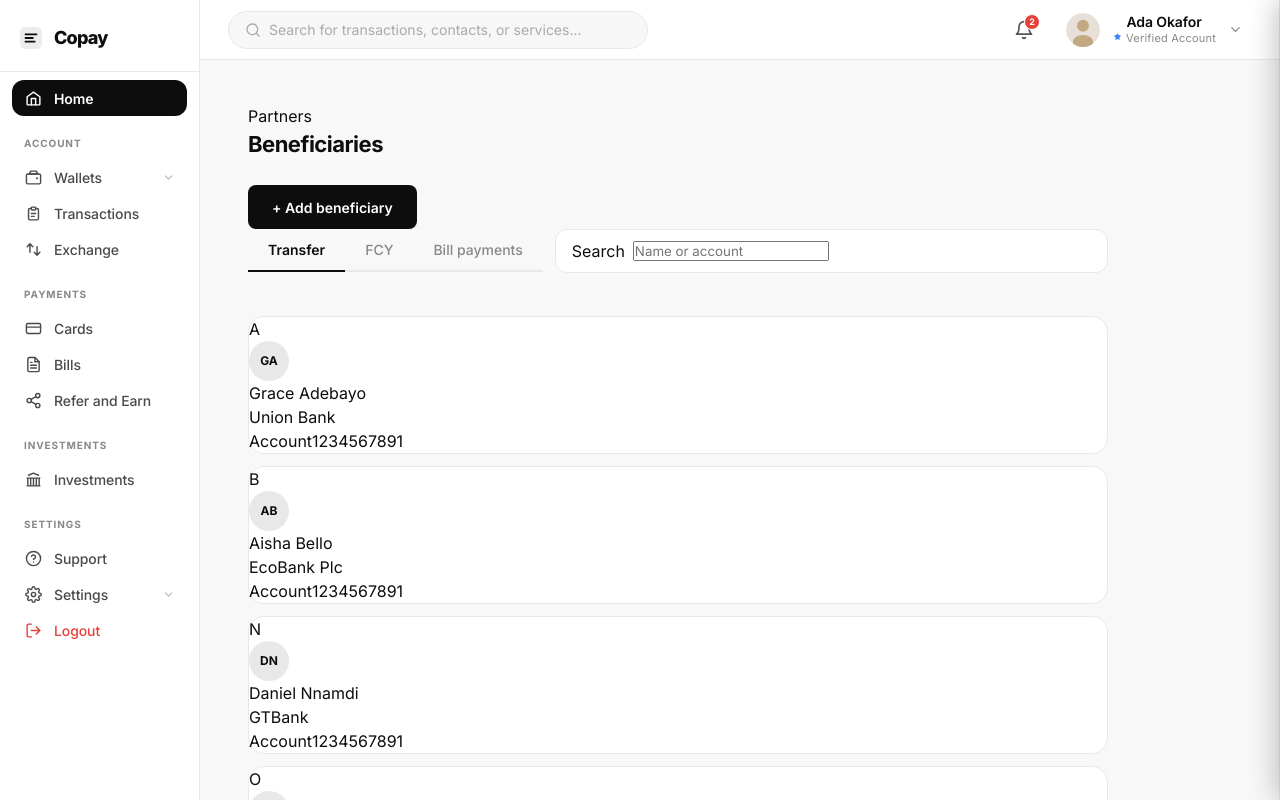
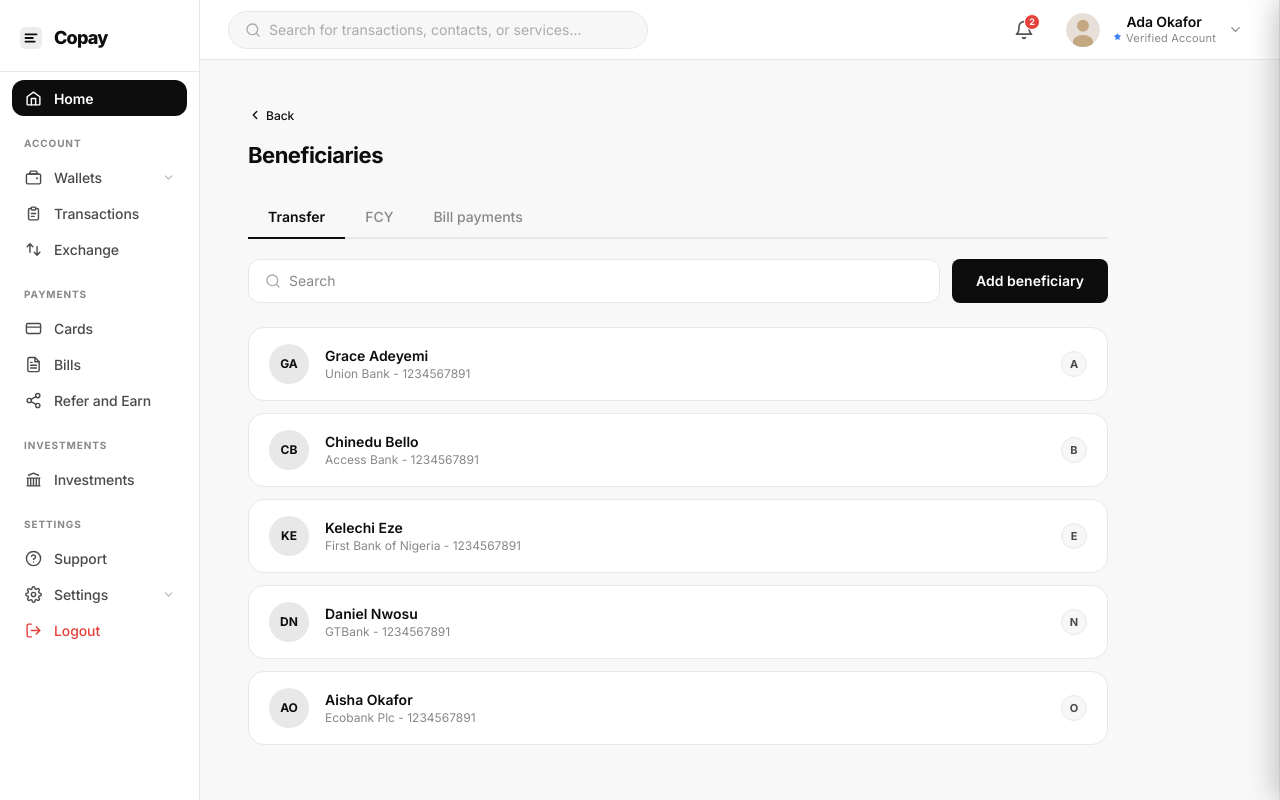
Before and after one commit to davidakpele/copay, a React (Vite) app: page /beneficiaries in a window 1280 px wide. Shown: the top 800 px of the page. Built offline with nearby package versions, Linux system fonts and the light colour scheme.

Commit message:
Revert BeneficiaryPage to its original layout and only update the beneficiary names and account numbers to the requested values without altering the existing page styling.

```diff
--- a/src/pages/BeneficiaryPage.tsx
+++ b/src/pages/BeneficiaryPage.tsx
@@ -14,231 +14,375 @@ export interface Beneficiary {
   tab: Tab;
 }
 
-/* ─── Shared data (exported for transfer page) ─────────────────── */
+/* ─── Shared data (exported for transfer page) ───────────────────── */
 export const BANKS = [
-  { code: 'ECO', label: 'ECOB - Ecobank Plc' },
+  { code: 'ECO', label: 'ECO - Ecobank Plc' },
   { code: 'ACC', label: 'ACC - Access Bank' },
   { code: 'UBN', label: 'UBN - Union Bank' },
   { code: 'FBN', label: 'FBN - First Bank of Nigeria' },
-  { code: 'GTB', label: 'GTB - Guaranty Trust Bank' },
+  { code: 'GTB', label: 'GTB - GTBank' },
   { code: 'ZEN', label: 'ZEN - Zenith Bank' },
   { code: 'UBA', label: 'UBA - United Bank for Africa' },
   { code: 'STB', label: 'STB - Stanbic IBTC Bank' },
 ];
 
 export let beneficiaries: Beneficiary[] = [
-  { id: '1', name: 'Aisha Bello', bank: 'EcoBank Plc', bankCode: 'ECO', account: '1234567891', tab: 'Transfer' },
-  { id: '2', name: 'Chinedu Okafor', bank: 'Access Bank', bankCode: 'ACC', account: '1234567891', tab: 'Transfer' },
-  { id: '3', name: 'Grace Adebayo', bank: 'Union Bank', bankCode: 'UBN', account: '1234567891', tab: 'Transfer' },
-  { id: '4', name: 'Kelechi Okafor', bank: 'First Bank of Nigeria', bankCode: 'FBN', account: '1234567891', tab: 'Transfer' },
-  { id: '5', name: 'Daniel Nnamdi', bank: 'GTBank', bankCode: 'GTB', account: '1234567891', tab: 'Transfer' },
-  { id: '6', name: 'Sarah Eze', bank: 'Zenith Bank', bankCode: 'ZEN', account: '1234567891', tab: 'FCY' },
-  { id: '7', name: 'Musa Ibrahim', bank: 'UBA', bankCode: 'UBA', account: '1234567891', tab: 'Bill payments' },
-  { id: '8', name: 'Tosin Adeyemi', bank: 'Stanbic IBTC', bankCode: 'STB', account: '1234567891', tab: 'Bill payments' },
+  { id: '1', name: 'Aisha Okafor', bank: 'Ecobank Plc', bankCode: 'ECO', account: '1234567891', tab: 'Transfer' },
+  { id: '2', name: 'Chinedu Bello', bank: 'Access Bank', bankCode: 'ACC', account: '1234567891', tab: 'Transfer' },
+  { id: '3', name: 'Grace Adeyemi', bank: 'Union Bank', bankCode: 'UBN', account: '1234567891', tab: 'Transfer' },
+  { id: '4', name: 'Kelechi Eze', bank: 'First Bank of Nigeria', bankCode: 'FBN', account: '1234567891', tab: 'Transfer' },
+  { id: '5', name: 'Daniel Nwosu', bank: 'GTBank', bankCode: 'GTB', account: '1234567891', tab: 'Transfer' },
+  { id: '6', name: 'Sarah Ibrahim', bank: 'Zenith Bank', bankCode: 'ZEN', account: '1234567891', tab: 'FCY' },
+  { id: '7', name: 'Musa Adebayo', bank: 'DSTV', bankCode: 'DST', account: '1234567891', tab: 'Bill payments' },
+  { id: '8', name: 'Tosin Okafor', bank: 'IKEDC', bankCode: 'IKE', account: '1234567891', tab: 'Bill payments' },
 ];
 
 const TABS: Tab[] = ['Transfer', 'FCY', 'Bill payments'];
 
-/* ─── Helpers ───────────────────────────────────────────────────── */
+/* ─── Helpers ────────────────────────────────────────────────────── */
 export function initials(name: string) {
-  return name
-    .split(' ')
-    .slice(0, 2)
-    .map((word) => word[0]?.toUpperCase() ?? '')
-    .join('');
+  return name.split(' ').slice(0, 2).map((w) => w[0]?.toUpperCase() ?? '').join('');
 }
 
 function groupByLetter(list: Beneficiary[]) {
   const map: Record<string, Beneficiary[]> = {};
   for (const b of list) {
-    const letter = b.name.split(' ').at(1)?.[0]?.toUpperCase() ?? b.name[0]?.toUpperCase() ?? '#';
-    (map[letter] ??= []).push(b);
+    const letter = (b.name.split(' ')[1]?.[0] ?? b.name[0]).toUpperCase();
+    if (!map[letter]) map[letter] = [];
+    map[letter].push(b);
   }
   return Object.entries(map).sort(([a], [b]) => a.localeCompare(b));
+}
+
+/* ─── Avatar ─────────────────────────────────────────────────────── */
+function Avatar({ name }: { name: string }) {
+  return <div className="bnf-avatar" aria-hidden="true">{initials(name)}</div>;
+}
+
+/* ─── Delete Confirm Modal ──────────────────────────────────────── */
+function DeleteModal({
+  beneficiary,
+  onConfirm,
+  onCancel,
+}: {
+  beneficiary: Beneficiary;
+  onConfirm: () => void;
+  onCancel: () => void;
+}) {
+  return (
+    <div className="bnf-modal-backdrop" role="dialog" aria-modal="true" aria-label="Delete beneficiary">
+      <div className="bnf-modal">
+        <div className="bnf-modal__icon-wrap bnf-modal__icon-wrap--danger">
+          <svg width="28" height="28" viewBox="0 0 24 24" fill="none" aria-hidden="true">
+            <polyline points="3 6 5 6 21 6" stroke="#e5403a" strokeWidth="2" strokeLinecap="round" strokeLinejoin="round"/>
+            <path d="M19 6l-1 14a2 2 0 01-2 2H8a2 2 0 01-2-2L5 6" stroke="#e5403a" strokeWidth="2" strokeLinecap="round" strokeLinejoin="round"/>
+            <path d="M10 11v6M14 11v6" stroke="#e5403a" strokeWidth="2" strokeLinecap="round"/>
+            <path d="M9 6V4h6v2" stroke="#e5403a" strokeWidth="2" strokeLinecap="round" strokeLinejoin="round"/>
+          </svg>
+        </div>
+        <h2 className="bnf-modal__title">Delete Beneficiary</h2>
+        <p className="bnf-modal__body">
+          Are you sure you want to delete <strong>{beneficiary.name}</strong>?
+          This action cannot be undone.
+        </p>
+        <div className="bnf-modal__actions">
+          <button className="bnf-modal__btn bnf-modal__btn--ghost" type="button" onClick={onCancel}>
+            Cancel
+          </button>
+          <button className="bnf-modal__btn bnf-modal__btn--danger" type="button" onClick={onConfirm}>
+            Delete
+          </button>
+        </div>
+      </div>
+    </div>
+  );
+}
+
+/* ─── Edit Modal ─────────────────────────────────────────────────── */
+function EditModal({
+  beneficiary,
+  onSave,
+  onClose,
+}: {
+  beneficiary: Beneficiary;
+  onSave: (updated: Beneficiary) => void;
+  onClose: () => void;
+}) {
+  const [bankCode, setBankCode] = useState(beneficiary.bankCode);
+  const [account, setAccount] = useState(beneficiary.account);
+  const [nickname, setNickname] = useState(beneficiary.name.toUpperCase());
+  const resolvedBank = BANKS.find((b) => b.code === bankCode);
+
+  function handleSave() {
+    onSave({
+      ...beneficiary,
+      bankCode,
+      bank: resolvedBank?.label.split(' - ')[1] ?? beneficiary.bank,
+      account,
+      name: nickname,
+    });
+  }
+
+  return (
+    <div className="bnf-modal-backdrop" role="dialog" aria-modal="true" aria-label="Edit beneficiary">
+      <div className="bnf-modal bnf-modal--form">
+        <div className="bnf-modal__header">
+          <h2 className="bnf-modal__title">Edit beneficiary</h2>
+          <button className="bnf-modal__close" type="button" onClick={onClose} aria-label="Close">
+            <svg width="16" height="16" viewBox="0 0 24 24" fill="none">
+              <path d="M18 6L6 18M6 6l12 12" stroke="#555" strokeWidth="2.2" strokeLinecap="round"/>
+            </svg>
+          </button>
+        </div>
+
+        {/* Bank */}
+        <div className="bnf-field">
+          <label className="bnf-field__label">Bank</label>
+          <div className="bnf-field__select-wrap">
+            <select
+              className="bnf-field__select"
+              value={bankCode}
+              onChange={(e) => setBankCode(e.target.value)}
+            >
+              {BANKS.map((b) => (
+                <option key={b.code} value={b.code}>{b.label}</option>
+              ))}
+            </select>
+            <svg className="bnf-field__select-arrow" width="14" height="14" viewBox="0 0 24 24" fill="none">
+              <path d="M6 9l6 6 6-6" stroke="#888" strokeWidth="2" strokeLinecap="round" strokeLinejoin="round"/>
+            </svg>
+          </div>
+        </div>
+
+        {/* Account number */}
+        <div className="bnf-field">
+          <label className="bnf-field__label">Account number</label>
+          <input
+            className="bnf-field__input"
+            type="text"
+            inputMode="numeric"
+            maxLength={10}
+            value={account}
+            onChange={(e) => setAccount(e.target.value.replace(/\D/g, ''))}
+          />
+          <p className="bnf-field__resolved">{nickname}</p>
+        </div>
+
+        {/* Nickname */}
+        <div className="bnf-field">
+          <label className="bnf-field__label">Nickname</label>
+          <input
+            className="bnf-field__input"
+            type="text"
+            value={nickname}
+            onChange={(e) => setNickname(e.target.value)}
+          />
+        </div>
+
+        <button className="bnf-submit-btn" type="button" onClick={handleSave}>
+          Save update
+        </button>
+      </div>
+    </div>
+  );
 }
 
 /* ─── Page ───────────────────────────────────────────────────────── */
 export default function BeneficiaryPage() {
   const navigate = useNavigate();
   const [activeTab, setActiveTab] = useState<Tab>('Transfer');
-  const [beneficiaryList, setBeneficiaryList] = useState<Beneficiary[]>(beneficiaries);
-  const [query, setQuery] = useState('');
+  const [search, setSearch] = useState('');
+  const [list, setList] = useState<Beneficiary[]>(beneficiaries);
   const [expandedId, setExpandedId] = useState<string | null>(null);
+  const [deleteTarget, setDeleteTarget] = useState<Beneficiary | null>(null);
   const [editTarget, setEditTarget] = useState<Beneficiary | null>(null);
 
-  const filtered = useMemo(() => {
-    return beneficiaryList.filter((b) => {
-      const matchesTab = activeTab === 'Transfer' ? b.tab === 'Transfer' : b.tab === activeTab;
-      const matchesQuery = b.name.toLowerCase().includes(query.toLowerCase()) || b.account.includes(query);
-      return matchesTab && matchesQuery;
-    });
-  }, [activeTab, beneficiaryList, query]);
-
-  const grouped = groupByLetter(filtered);
-
-  function handleDelete(item: Beneficiary) {
-    setBeneficiaryList((list) => list.filter((b) => b.id !== item.id));
-    setExpandedId(null);
+  function toggleExpand(id: string) {
+    setExpandedId((prev) => (prev === id ? null : id));
   }
 
-  function handleTransfer(item: Beneficiary) {
-    navigate('/beneficiary-transfer', { state: { beneficiary: item } });
+  const filtered = useMemo(() => {
+    const q = search.toLowerCase();
+    return list.filter(
+      (b) =>
+        b.tab === activeTab &&
+        (b.name.toLowerCase().includes(q) ||
+          b.bank.toLowerCase().includes(q) ||
+          b.account.includes(q)),
+    );
+  }, [list, activeTab, search]);
+
+  const groups = useMemo(() => groupByLetter(filtered), [filtered]);
+
+  function handleDelete(b: Beneficiary) {
+    setExpandedId(null);
+    setDeleteTarget(b);
   }
 
-  function handleSaveEdit() {
-    if (!editTarget) return;
-    setBeneficiaryList((list) =>
-      list.map((b) => (b.id === editTarget.id ? { ...b, ...editTarget } : b))
-    );
+  function confirmDelete() {
+    if (!deleteTarget) return;
+    const updated = list.filter((b) => b.id !== deleteTarget.id);
+    setList(updated);
+    beneficiaries = updated;
+    setDeleteTarget(null);
+  }
+
+  function handleSaveEdit(updated: Beneficiary) {
+    const next = list.map((b) => (b.id === updated.id ? updated : b));
+    setList(next);
+    beneficiaries = next;
     setEditTarget(null);
-    setExpandedId(null);
+  }
+
+  function handleTransfer(b: Beneficiary) {
+    navigate('/beneficiary-transfer', { state: { beneficiary: b } });
   }
 
   return (
     <AppShell>
       <div className="bnf-page">
-        <div className="bnf-header">
-          <div>
-            <p className="bnf-eyebrow">Partners</p>
+        {/* Back */}
+        <button className="bnf-back" type="button" onClick={() => navigate(-1)}>
+          <svg width="14" height="14" viewBox="0 0 24 24" fill="none" aria-hidden="true">
+            <path d="M15 18l-6-6 6-6" stroke="currentColor" strokeWidth="2.2" strokeLinecap="round" strokeLinejoin="round"/>
+          </svg>
+          Back
+        </button>
+
         <h1 className="bnf-title">Beneficiaries</h1>
-          </div>
-          <button type="button" className="bnf-add-btn" onClick={() => setEditTarget({
-            id: Date.now().toString(),
-            name: '',
-            bank: 'EcoBank Plc',
-            bankCode: 'ECO',
-            account: '1234567891',
-            tab: activeTab,
-          })}>
-            + Add beneficiary
-          </button>
-        </div>
 
-        <div className="bnf-toolbar">
-          <div className="bnf-tabs">
+        {/* Tabs */}
+        <div className="bnf-tabs" role="tablist">
           {TABS.map((tab) => (
             <button
               key={tab}
+              role="tab"
+              aria-selected={tab === activeTab}
+              className={`bnf-tab${tab === activeTab ? ' bnf-tab--active' : ''}`}
               type="button"
-                className={`bnf-tab${activeTab === tab ? ' bnf-tab--active' : ''}`}
-                onClick={() => setActiveTab(tab)}
+              onClick={() => { setActiveTab(tab); setSearch(''); setExpandedId(null); }}
             >
               {tab}
             </button>
           ))}
         </div>
 
+        {/* Toolbar */}
+        <div className="bnf-toolbar">
           <label className="bnf-search">
-            <span>Search</span>
+            <svg className="bnf-search__icon" width="16" height="16" viewBox="0 0 24 24" fill="none" aria-hidden="true">
+              <circle cx="11" cy="11" r="8" stroke="#aaa" strokeWidth="2"/>
+              <path d="M21 21l-4.35-4.35" stroke="#aaa" strokeWidth="2" strokeLinecap="round"/>
+            </svg>
             <input
-              value={query}
-              onChange={(e) => setQuery(e.target.value)}
-              placeholder="Name or account"
+              className="bnf-search__input"
+              type="search"
+              placeholder="Search"
+              value={search}
+              onChange={(e) => setSearch(e.target.value)}
             />
           </label>
+          <button className="bnf-add-btn" type="button">Add beneficiary</button>
         </div>
 
-        <div className="bnf-list">
-          {grouped.length === 0 ? (
+        {/* List */}
+        {groups.length === 0 ? (
           <div className="bnf-empty">No beneficiaries found.</div>
         ) : (
-            grouped.map(([letter, items]) => (
+          <div className="bnf-list">
+            {groups.map(([letter, items]) => (
               <div key={letter} className="bnf-group">
-                <div className="bnf-group__label">{letter}</div>
-                {items.map((b) => (
-                  <div key={b.id} className={`bnf-card${expandedId === b.id ? ' bnf-card--expanded' : ''}`}>
-                    <div className="bnf-row" onClick={() => setExpandedId((id) => (id === b.id ? null : b.id))}>
-                      <div className="bnf-user">
-                        <span className="bnf-avatar">{initials(b.name)}</span>
-                        <div>
-                          <p className="bnf-name">{b.name}</p>
-                          <p className="bnf-meta">{b.bank}</p>
+                {items.map((b, idx) => {
+                  const isExpanded = expandedId === b.id;
+                  return (
+                    <div key={b.id} className={`bnf-item-wrap${idx !== 0 ? ' bnf-item-wrap--bordered' : ''}`}>
+                      {/* Main row */}
+                      <button
+                        className={`bnf-item${isExpanded ? ' bnf-item--expanded' : ''}`}
+                        type="button"
+                        onClick={() => toggleExpand(b.id)}
+                        aria-expanded={isExpanded}
+                      >
+                        <Avatar name={b.name} />
+                        <div className="bnf-item__body">
+                          <p className="bnf-item__name">{b.name}</p>
+                          <p className="bnf-item__sub">{b.bank} - {b.account}</p>
                         </div>
-                      </div>
+                        {idx === 0 && (
+                          <div className="bnf-group-letter" aria-hidden="true">{letter}</div>
+                        )}
+                      </button>
 
-                      <div className="bnf-account-box">
-                        <span className="bnf-account-label">Account</span>
-                        <span className="bnf-account">{b.account}</span>
-                      </div>
-                    </div>
+                      {/* Action row */}
+                      {isExpanded && (
+                        <div className="bnf-actions">
+                          <button
+                            className="bnf-action-btn bnf-action-btn--delete"
+                            type="button"
+                            onClick={() => handleDelete(b)}
+                            onTouchEnd={(e) => { e.preventDefault(); handleDelete(b); }}
+                          >
+                            <svg width="14" height="14" viewBox="0 0 24 24" fill="none" aria-hidden="true">
+                              <polyline points="3 6 5 6 21 6" stroke="currentColor" strokeWidth="2" strokeLinecap="round" strokeLinejoin="round"/>
+                              <path d="M19 6l-1 14a2 2 0 0 1-2 2H8a2 2 0 0 1-2-2L5 6" stroke="currentColor" strokeWidth="2" strokeLinecap="round" strokeLinejoin="round"/>
+                              <path d="M10 11v6M14 11v6" stroke="currentColor" strokeWidth="2" strokeLinecap="round"/>
+                              <path d="M9 6V4h6v2" stroke="currentColor" strokeWidth="2" strokeLinecap="round" strokeLinejoin="round"/>
+                            </svg>
+                            Delete
+                          </button>
 
-                    {expandedId === b.id && (
-                      <div className="bnf-actions">
-                        <button type="button" onClick={() => { setEditTarget({ ...b }); setExpandedId(null); }}>
+                          <button
+                            className="bnf-action-btn bnf-action-btn--edit"
+                            type="button"
+                            onClick={() => { setEditTarget(b); setExpandedId(null); }}
+                            onTouchEnd={(e) => { e.preventDefault(); setEditTarget(b); setExpandedId(null); }}
+                          >
+                            <svg width="14" height="14" viewBox="0 0 24 24" fill="none" aria-hidden="true">
+                              <path d="M11 4H4a2 2 0 00-2 2v14a2 2 0 002 2h14a2 2 0 002-2v-7" stroke="currentColor" strokeWidth="2" strokeLinecap="round" strokeLinejoin="round"/>
+                              <path d="M18.5 2.5a2.121 2.121 0 013 3L12 15l-4 1 1-4 9.5-9.5z" stroke="currentColor" strokeWidth="2" strokeLinecap="round" strokeLinejoin="round"/>
+                            </svg>
                             Edit
                           </button>
-                        <button type="button" onClick={() => handleDelete(b)}>
-                          Delete
-                        </button>
-                        <button type="button" onClick={() => handleTransfer(b)}>
+
+                          <button
+                            className="bnf-action-btn bnf-action-btn--transfer"
+                            type="button"
+                            onClick={() => handleTransfer(b)}
+                            onTouchEnd={(e) => { e.preventDefault(); handleTransfer(b); }}
+                          >
                             Transfer
+                            <svg width="14" height="14" viewBox="0 0 24 24" fill="none" aria-hidden="true">
+                              <path d="M5 12h14M13 6l6 6-6 6" stroke="currentColor" strokeWidth="2.2" strokeLinecap="round" strokeLinejoin="round"/>
+                            </svg>
                           </button>
                         </div>
                       )}
                     </div>
+                  );
+                })}
+              </div>
             ))}
           </div>
-            ))
         )}
       </div>
 
+      {/* Delete modal */}
+      {deleteTarget && (
+        <DeleteModal
+          beneficiary={deleteTarget}
+          onConfirm={confirmDelete}
+          onCancel={() => setDeleteTarget(null)}
+        />
+      )}
+
+      {/* Edit modal */}
       {editTarget && (
-          <div className="bnf-modal-overlay" onClick={() => setEditTarget(null)}>
-            <div className="bnf-modal" onClick={(e) => e.stopPropagation()}>
-              <h3>{editTarget.id ? 'Edit beneficiary' : 'New beneficiary'}</h3>
-              <div className="bnf-form-grid">
-                <label>
-                  Full name
-                  <input
-                    value={editTarget.name}
-                    onChange={(e) => setEditTarget({ ...editTarget, name: e.target.value })}
+        <EditModal
+          beneficiary={editTarget}
+          onSave={handleSaveEdit}
+          onClose={() => setEditTarget(null)}
         />
-                </label>
-                <label>
-                  Bank
-                  <select
-                    value={editTarget.bankCode}
-                    onChange={(e) => {
-                      const selected = BANKS.find((bank) => bank.code === e.target.value);
-                      setEditTarget({
-                        ...editTarget,
-                        bankCode: selected?.code ?? 'ECO',
-                        bank: selected?.label.split(' - ')[1] ?? 'EcoBank Plc',
-                      });
-                    }}
-                  >
-                    {BANKS.map((bank) => (
-                      <option key={bank.code} value={bank.code}>{bank.label}</option>
-                    ))}
-                  </select>
-                </label>
-                <label>
-                  Account number
-                  <input
-                    value={editTarget.account}
-                    onChange={(e) => setEditTarget({ ...editTarget, account: e.target.value })}
-                  />
-                </label>
-                <label>
-                  Category
-                  <select
-                    value={editTarget.tab}
-                    onChange={(e) => setEditTarget({ ...editTarget, tab: e.target.value as Tab })}
-                  >
-                    {TABS.map((tab) => (
-                      <option key={tab} value={tab}>{tab}</option>
-                    ))}
-                  </select>
-                </label>
-              </div>
-              <div className="bnf-modal-actions">
-                <button type="button" className="bnf-cancel" onClick={() => setEditTarget(null)}>Cancel</button>
-                <button type="button" className="bnf-save" onClick={handleSaveEdit}>Save</button>
-              </div>
-            </div>
-          </div>
       )}
-      </div>
     </AppShell>
   );
 }
```
Lines whose indentation alone changed are shown as unchanged.
